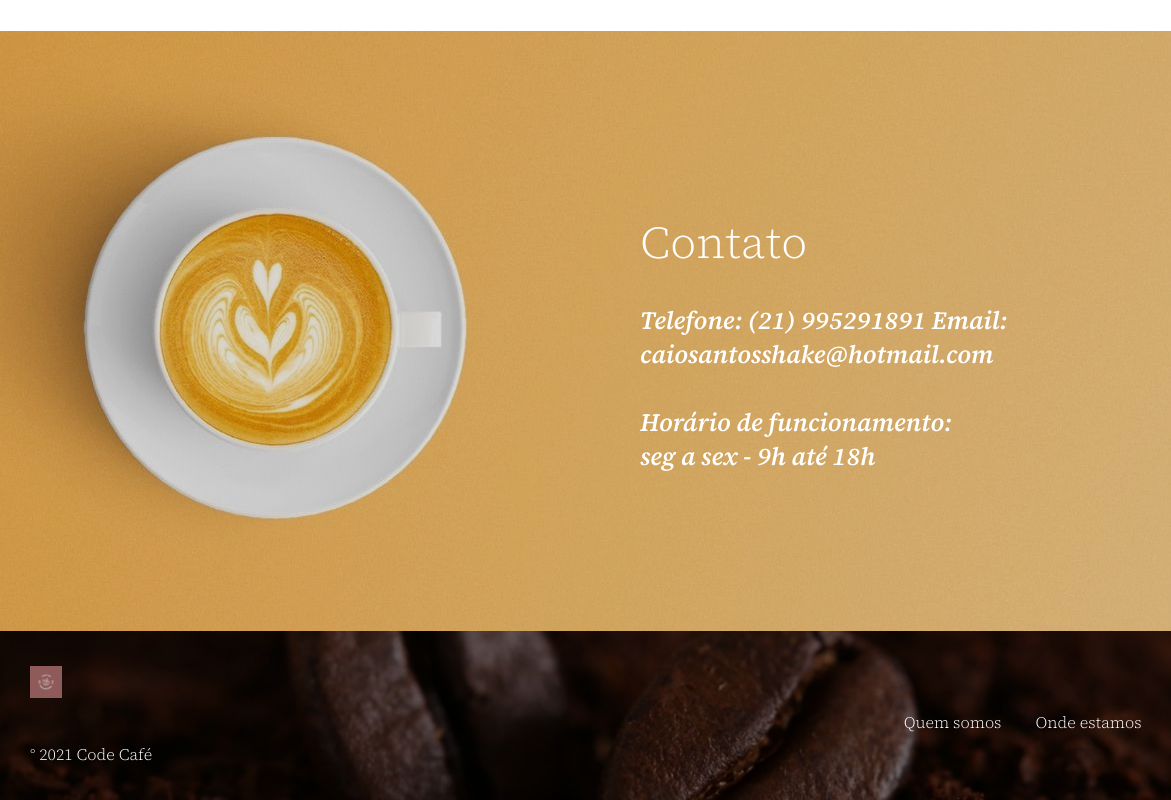
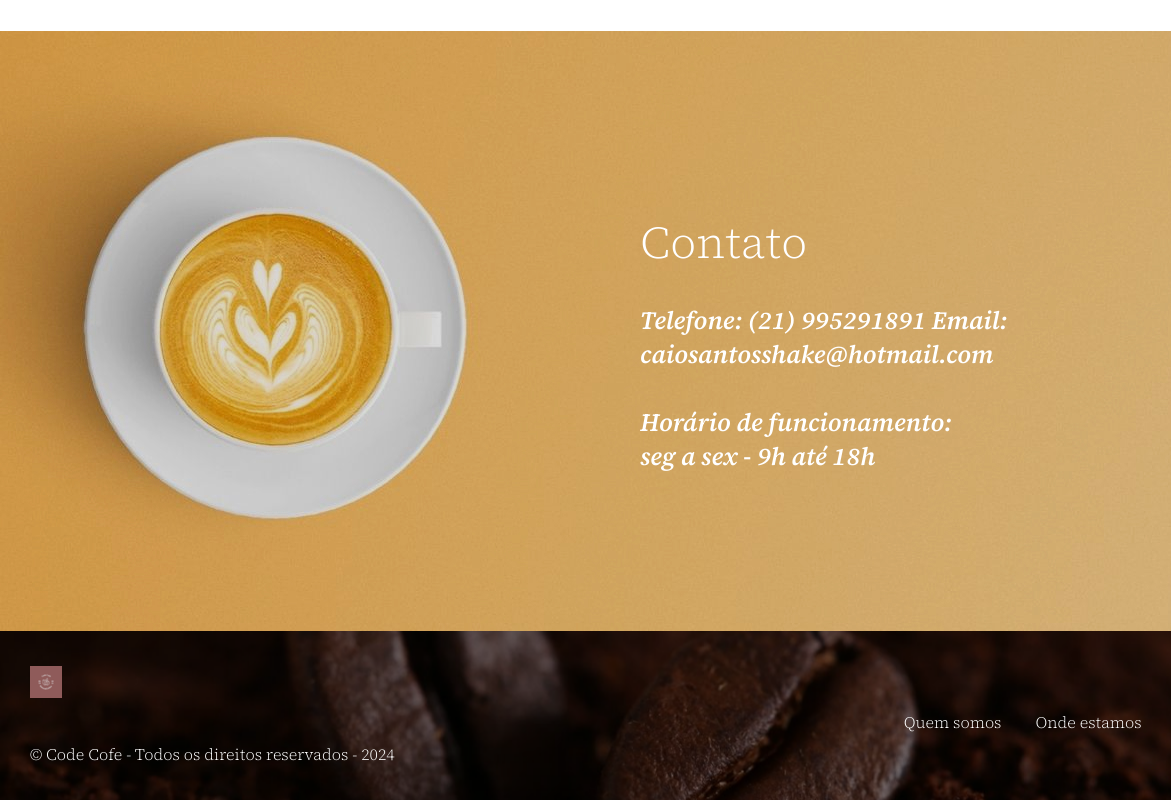
Before and after one commit to CaioFilardis/Code-Cafe, a plain HTML site: page index.html in a window 1280 px wide. Shown: the part 2782-3582 px from the top of the page, 0-1171 px from the left. Drawn offline with Linux system fonts and the light colour scheme.

Commit message:
Adicionando copyright

```diff
--- a/index.html
+++ b/index.html
@@ -95,7 +95,9 @@
                     <img class="instagram" title="logo-instagram" src="./src/img/cafe/insta.png" alt="logo-instagram">
                 </a>
             </div>
-            <div class="copyright">° 2021 Code Café</div>
+            <div class="copyright">
+                &copy; Code Cofe - Todos os direitos reservados - 2024
+            </div>
     </div>
     </footer>
 </body>
```
